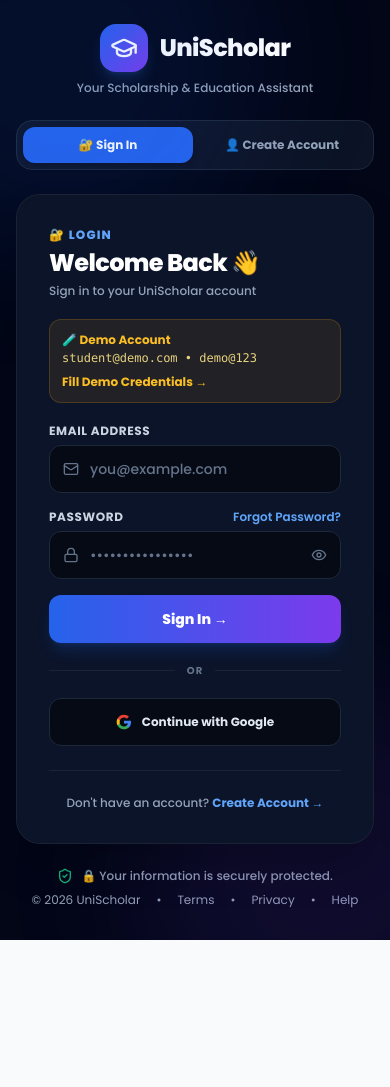
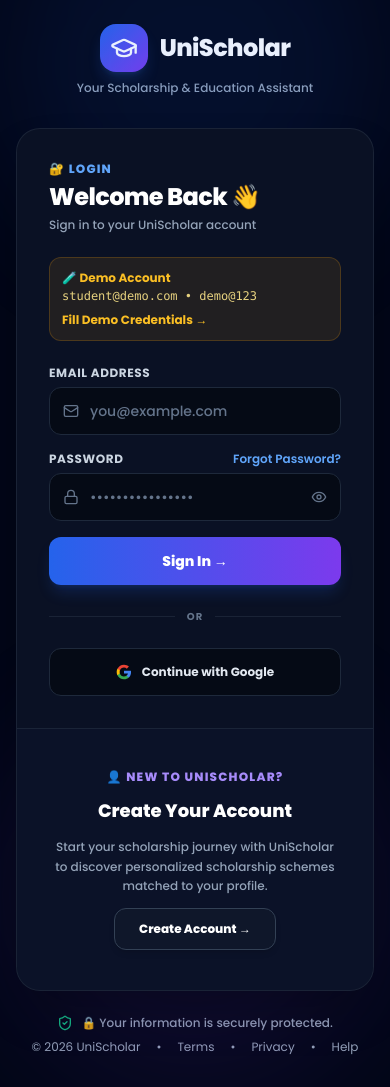
Before and after one commit to Indalkumar7562/UniScholar, a React (Vite) app in the folder client/: page /login in a window 390 px wide. Before the commit the page ends 940 px from the top, so only its background shows below. Built offline with nearby package versions, Linux system fonts and the light colour scheme; no server answers.

Commit message:
feat: redesign authentication container into Login-first primary section with collapsible Register section below

```diff
--- a/client/src/components/auth/AuthContainer.jsx
+++ b/client/src/components/auth/AuthContainer.jsx
@@ -1,6 +1,6 @@
-import { useState } from 'react';
-import { Link, useNavigate } from 'react-router-dom';
-import { Eye, EyeOff, GraduationCap, Mail, Lock, User, Phone, Check, AlertTriangle, ShieldCheck, ArrowRight } from 'lucide-react';
+import { useState, useEffect } from 'react';
+import { Link, useNavigate, useLocation } from 'react-router-dom';
+import { Eye, EyeOff, GraduationCap, Mail, Lock, User, Phone, Check, AlertTriangle, ShieldCheck, ChevronDown, ChevronUp } from 'lucide-react';
 import { useAuth } from '../../context/AuthContext';
 import { Spinner } from '../ui/index.jsx';
 import toast from 'react-hot-toast';
@@ -8,16 +8,28 @@
 export default function AuthContainer({ initialTab = 'login' }) {
   const { login, register } = useAuth();
   const navigate = useNavigate();
+  const location = useLocation();
 
-  const [activeTab, setActiveTab] = useState(initialTab); // 'login' or 'register'
+  // Show register form expanded if initialTab is 'register' or route is /register
+  const [registerExpanded, setRegisterExpanded] = useState(
+    initialTab === 'register' || location.pathname === '/register'
+  );
 
-  // ── Login State ──────────────────────────────────────────────────
+  useEffect(() => {
+    if (location.pathname === '/register') {
+      setRegisterExpanded(true);
+    } else if (location.pathname === '/login') {
+      setRegisterExpanded(false);
+    }
+  }, [location.pathname]);
+
+  // ── Login Form State ──────────────────────────────────────────────
   const [loginForm, setLoginForm] = useState({ email: '', password: '' });
   const [showLoginPw, setShowLoginPw] = useState(false);
   const [loginLoading, setLoginLoading] = useState(false);
   const [loginError, setLoginError] = useState('');
 
-  // ── Register State ───────────────────────────────────────────────
+  // ── Register Form State ───────────────────────────────────────────
   const [regForm, setRegForm] = useState({
     name: '',
     email: '',
@@ -38,7 +50,6 @@
 
   // Fill demo account credentials
   const fillDemoCredentials = () => {
-    setActiveTab('login');
     setLoginForm({ email: 'student@demo.com', password: 'demo@123' });
     setLoginError('');
   };
@@ -122,12 +133,23 @@
     toast.success('Password reset link sent to your registered email if account exists.', { duration: 4000 });
   };
 
+  const openRegister = () => {
+    setRegisterExpanded(true);
+    navigate('/register', { replace: true });
+  };
+
+  const closeRegister = () => {
+    setRegisterExpanded(false);
+    navigate('/login', { replace: true });
+    window.scrollTo({ top: 0, behavior: 'smooth' });
+  };
+
   return (
     <div className="min-h-screen bg-slate-950 text-slate-100 flex flex-col justify-between p-4 md:p-8 relative overflow-hidden font-sans">
 
       {/* Ambient background glow effects */}
-      <div className="absolute -top-32 -left-32 w-96 h-96 bg-primary-600/10 rounded-full blur-3xl pointer-events-none" />
-      <div className="absolute -bottom-32 -right-32 w-96 h-96 bg-violet-600/10 rounded-full blur-3xl pointer-events-none" />
+      <div className="absolute -top-32 left-1/2 -translate-x-1/2 w-96 h-96 bg-primary-600/10 rounded-full blur-3xl pointer-events-none" />
+      <div className="absolute bottom-0 left-1/2 -translate-x-1/2 w-96 h-96 bg-violet-600/10 rounded-full blur-3xl pointer-events-none" />
 
       {/* ── 1. PAGE HEADER ────────────────────────────────────────────────── */}
       <header className="text-center pt-2 pb-6 max-w-xl mx-auto space-y-2">
@@ -142,45 +164,14 @@
         </p>
       </header>
 
-      {/* ── 2. MOBILE TAB SWITCHER (< 1024px) ────────────────────────────── */}
-      <div className="lg:hidden max-w-md mx-auto w-full mb-4 bg-slate-900/80 p-1.5 rounded-2xl border border-slate-800 flex items-center gap-1">
-        <button
-          onClick={() => setActiveTab('login')}
-          className={`flex-1 py-2.5 rounded-xl text-xs font-bold transition-all flex items-center justify-center gap-2 ${
-            activeTab === 'login'
-              ? 'bg-primary-600 text-white shadow-md'
-              : 'text-slate-400 hover:text-slate-200'
-          }`}
-        >
-          🔐 Sign In
-        </button>
-        <button
-          onClick={() => setActiveTab('register')}
-          className={`flex-1 py-2.5 rounded-xl text-xs font-bold transition-all flex items-center justify-center gap-2 ${
-            activeTab === 'register'
-              ? 'bg-primary-600 text-white shadow-md'
-              : 'text-slate-400 hover:text-slate-200'
-          }`}
-        >
-          👤 Create Account
-        </button>
-      </div>
-
-      {/* ── 3. MAIN SIDE-BY-SIDE AUTH CONTAINER ──────────────────────────── */}
-      <main className="w-full max-w-[1180px] mx-auto my-auto py-2">
-        <div className="bg-[#0A1124] border border-slate-800/80 rounded-[24px] shadow-2xl backdrop-blur-xl overflow-hidden grid grid-cols-1 lg:grid-cols-2 relative">
-
-          {/* Single Subtle Vertical Divider (Desktop) */}
-          <div className="hidden lg:block absolute left-1/2 top-10 bottom-10 w-[1px] bg-slate-800/80 -translate-x-1/2 pointer-events-none z-10" />
+      {/* ── 2. SINGLE UNIFIED CONTAINER (LOGIN FIRST, REGISTER BELOW) ─────── */}
+      <main className="w-full max-w-[780px] mx-auto my-auto py-2">
+        <div className="bg-[#0A1124] border border-slate-800/80 rounded-[24px] shadow-2xl backdrop-blur-xl overflow-hidden divide-y divide-slate-800/80">
 
           {/* ──────────────────────────────────────────────────────────────────
-              LEFT PANEL — LOGIN FORM
+              PRIMARY SECTION — LOGIN
              ────────────────────────────────────────────────────────────────── */}
-          <div className={`p-8 lg:p-10 flex flex-col justify-between transition-colors duration-300 ${
-            activeTab === 'login' ? 'bg-[#0D162D]/60' : 'bg-transparent opacity-90 lg:opacity-80'
-          } ${activeTab !== 'login' ? 'hidden lg:flex' : 'flex'}`}>
-
-            <div className="space-y-5">
+          <div className="p-8 lg:p-10 space-y-6">
 
             {/* Top Label & Heading */}
             <div>
@@ -297,40 +288,55 @@
               </svg>
               Continue with Google
             </button>
-            </div>
-
-            {/* Switch Footer */}
-            <div className="pt-6 border-t border-slate-800/80 mt-6 text-center">
-              <p className="text-xs text-slate-400 font-medium">
-                Don't have an account?{' '}
-                <button
-                  type="button"
-                  onClick={() => setActiveTab('register')}
-                  className="text-primary-400 font-bold hover:underline"
-                >
-                  Create Account →
-                </button>
-              </p>
-            </div>
 
           </div>
 
           {/* ──────────────────────────────────────────────────────────────────
-              RIGHT PANEL — REGISTER FORM
+              SECONDARY SECTION — REGISTER (COLLAPSED BY DEFAULT, BELOW LOGIN)
              ────────────────────────────────────────────────────────────────── */}
-          <div className={`p-8 lg:p-10 flex flex-col justify-between transition-colors duration-300 ${
-            activeTab === 'register' ? 'bg-[#0D162D]/60' : 'bg-transparent opacity-90 lg:opacity-80'
-          } ${activeTab !== 'register' ? 'hidden lg:flex' : 'flex'}`}>
+          <div className="p-8 lg:p-10 bg-[#0D162D]/40 transition-all duration-300">
+            {!registerExpanded ? (
 
-            <div className="space-y-5">
+              /* ── COLLAPSED REGISTER INVITATION ── */
+              <div className="text-center space-y-3 py-2 animate-fade-in">
+                <div className="text-xs font-extrabold text-violet-400 uppercase tracking-widest flex items-center justify-center gap-1.5">
+                  <span>👤 NEW TO UNISCHOLAR?</span>
+                </div>
+                <h3 className="text-lg font-extrabold text-white">Create Your Account</h3>
+                <p className="text-xs text-slate-400 max-w-md mx-auto font-medium leading-relaxed">
+                  Start your scholarship journey with UniScholar to discover personalized scholarship schemes matched to your profile.
+                </p>
 
-              {/* Top Label & Heading */}
+                <button
+                  type="button"
+                  onClick={openRegister}
+                  className="py-3 px-6 rounded-[12px] bg-slate-900 hover:bg-slate-800 border border-slate-700 text-white font-extrabold text-xs shadow-md transition-all inline-flex items-center gap-2 mt-2"
+                >
+                  Create Account →
+                </button>
+              </div>
+
+            ) : (
+
+              /* ── EXPANDED REGISTER FORM ── */
+              <div className="space-y-5 animate-fade-in">
+
+                {/* Header */}
+                <div className="flex justify-between items-start">
                   <div>
                     <div className="text-xs font-extrabold text-violet-400 uppercase tracking-widest mb-1 flex items-center gap-1.5">
                       <span>👤 REGISTER</span>
                     </div>
-                <h2 className="text-2xl lg:text-3xl font-black text-white tracking-tight">Create Your Account</h2>
+                    <h2 className="text-2xl font-black text-white tracking-tight">Create Your Account</h2>
                     <p className="text-xs text-slate-400 mt-1 font-medium">Start your scholarship journey with UniScholar.</p>
+                  </div>
+                  <button
+                    type="button"
+                    onClick={closeRegister}
+                    className="text-xs font-bold text-slate-400 hover:text-slate-200 underline shrink-0 mt-1"
+                  >
+                    Close ▲
+                  </button>
                 </div>
 
                 {/* Error Banner */}
@@ -496,15 +502,14 @@
                   </svg>
                   Sign up with Google
                 </button>
-            </div>
 
                 {/* Switch Footer */}
-            <div className="pt-6 border-t border-slate-800/80 mt-6 text-center">
+                <div className="pt-4 border-t border-slate-800/80 mt-4 text-center">
                   <p className="text-xs text-slate-400 font-medium">
                     Already have an account?{' '}
                     <button
                       type="button"
-                  onClick={() => setActiveTab('login')}
+                      onClick={closeRegister}
                       className="text-violet-400 font-bold hover:underline"
                     >
                       Sign In →
@@ -514,10 +519,13 @@
 
               </div>
 
+            )}
+          </div>
+
         </div>
       </main>
 
-      {/* ── 4. PAGE FOOTER ────────────────────────────────────────────────── */}
+      {/* ── 3. PAGE FOOTER ────────────────────────────────────────────────── */}
       <footer className="text-center text-xs text-slate-500 py-4 space-y-2">
         <div className="flex items-center justify-center gap-2 text-slate-400 font-medium">
           <ShieldCheck className="w-4 h-4 text-emerald-500" />
```
Lines whose indentation alone changed are shown as unchanged.
